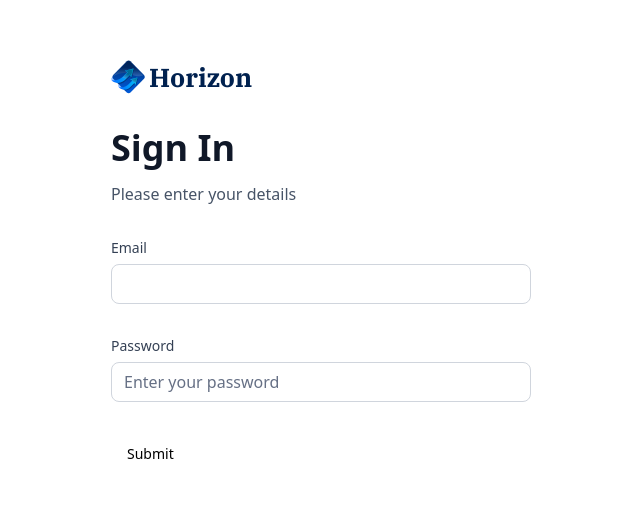
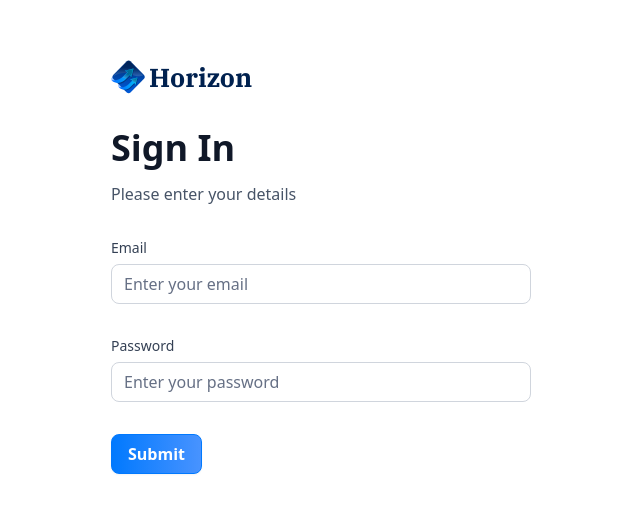
Before and after one commit to vsbron/nextJs2024-horizon-banking, a Next.js app: page /sign-in in a window 1280 px wide. Shown: the part 133-646 px from the top of the page, without its empty margins (319-959 px from the left). Built offline with nearby package versions, Linux system fonts and the light colour scheme.

Commit message:
Adding custom component for Form Input with it's Interface

```diff
--- a/components/AuthForm.tsx
+++ b/components/AuthForm.tsx
@@ -5,30 +5,21 @@ import Image from "next/image";
 import { useState } from "react";
 import { useForm } from "react-hook-form";
 import { z } from "zod";
+
 import { zodResolver } from "@hookform/resolvers/zod";
 import { Button } from "@/components/ui/button";
-import {
-  Form,
-  FormControl,
-  FormField,
-  FormLabel,
-  FormMessage,
-} from "@/components/ui/form";
-import { Input } from "@/components/ui/input";
+import { Form } from "@/components/ui/form";
+import { authFormSchema } from "@/lib/utils";
 
-// Creating form schema
-const formSchema = z.object({
-  email: z.string().email(),
-  password: z.string().min(6),
-});
+import FormInput from "./FormInput";
 
 function AuthForm({ type }: { type: string }) {
   // State for the user data
   const [user, setUser] = useState(null);
 
   // Defining form and its default values
-  const form = useForm<z.infer<typeof formSchema>>({
-    resolver: zodResolver(formSchema),
+  const form = useForm<z.infer<typeof authFormSchema>>({
+    resolver: zodResolver(authFormSchema),
     defaultValues: {
       email: "",
       password: "",
@@ -36,7 +27,7 @@ function AuthForm({ type }: { type: string }) {
   });
 
   // Defining a submit handler.
-  function onSubmit(values: z.infer<typeof formSchema>) {
+  function onSubmit(values: z.infer<typeof authFormSchema>) {
     // Do something with the form values.
     // ✅ This will be type-safe and validated.
     setUser(null);
@@ -74,42 +65,21 @@ function AuthForm({ type }: { type: string }) {
       ) : (
         <Form {...form}>
           <form onSubmit={form.handleSubmit(onSubmit)} className="space-y-8">
-            <FormField
+            <FormInput
               control={form.control}
               name="email"
-              render={({ field }) => (
-                <div className="form-item">
-                  <FormLabel className="form-label">Email</FormLabel>
-                  <div className="flex w-full flex-col">
-                    <FormControl>
-                      <Input className="input-class" {...field} />
-                    </FormControl>
-                    <FormMessage className="form-message mt-2" />
-                  </div>
-                </div>
-              )}
+              label="Email"
+              placeholder="Enter your email"
             />
-            <FormField
+            <FormInput
               control={form.control}
               name="password"
-              render={({ field }) => (
-                <div className="form-item">
-                  <FormLabel className="form-label">Password</FormLabel>
-                  <div className="flex w-full flex-col">
-                    <FormControl>
-                      <Input
-                        className="input-class"
-                        placeholder="Enter your password"
-                        type="password"
-                        {...field}
-                      />
-                    </FormControl>
-                    <FormMessage className="form-message mt-2" />
-                  </div>
-                </div>
-              )}
+              label="Password"
+              placeholder="Enter your password"
             />
-            <Button type="submit">Submit</Button>
+            <Button className="form-btn" type="submit">
+              Submit
+            </Button>
           </form>
         </Form>
       )}
--- /dev/null
+++ b/components/FormInput.tsx
@@ -0,0 +1,49 @@
+"use client";
+
+import { Control } from "react-hook-form";
+import { z } from "zod";
+
+import {
+  FormControl,
+  FormField,
+  FormLabel,
+  FormMessage,
+} from "@/components/ui/form";
+import { Input } from "@/components/ui/input";
+import { authFormSchema } from "@/lib/utils";
+
+// Interface for the custom component
+interface FormInputInterface {
+  control: Control<z.infer<typeof authFormSchema>>;
+  name: keyof z.infer<typeof authFormSchema>;
+  label: string;
+  placeholder: string;
+}
+
+function FormInput({ control, name, label, placeholder }: FormInputInterface) {
+  // Returned JSX
+  return (
+    <FormField
+      control={control}
+      name={name}
+      render={({ field }) => (
+        <div className="form-item">
+          <FormLabel className="form-label">{label}</FormLabel>
+          <div className="flex w-full flex-col">
+            <FormControl>
+              <Input
+                className="input-class"
+                {...field}
+                placeholder={placeholder}
+                type={name === "password" ? "password" : "text"}
+              />
+            </FormControl>
+            <FormMessage className="form-message mt-2" />
+          </div>
+        </div>
+      )}
+    />
+  );
+}
+
+export default FormInput;
--- a/lib/utils.ts
+++ b/lib/utils.ts
@@ -3,6 +3,7 @@ import { AccountTypes, Transaction, CategoryCount } from "@/types";
 import { type ClassValue, clsx } from "clsx";
 import qs from "query-string";
 import { twMerge } from "tailwind-merge";
+import { z } from "zod";
 
 export function cn(...inputs: ClassValue[]) {
   return twMerge(clsx(inputs));
@@ -194,3 +195,9 @@ export const getTransactionStatus = (date: Date) => {
 
   return date > twoDaysAgo ? "Processing" : "Success";
 };
+
+// Creating form schema
+export const authFormSchema = z.object({
+  email: z.string().email(),
+  password: z.string().min(8, "Password must include at least 8 characters"),
+});
```
Also changed, not shown: 1 other file (tests, documents, lock files or other folders).
